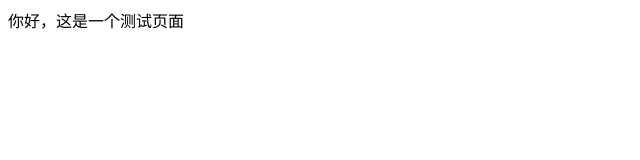
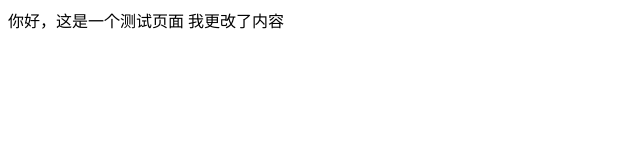
Before and after one commit to tongfuzz/blog, a plain HTML site: page index.html in a window 1280 px wide. Shown: the whole page, without its empty margins (0-640 px from the left). Drawn offline with Linux system fonts and the light colour scheme.

Commit message:
测试github pages

```diff
--- a/index.html
+++ b/index.html
@@ -6,6 +6,7 @@
   <body>
     <div>
       <span>你好，这是一个测试页面</span>
+      <span>我更改了内容</span>
     </div>
   </body>
 </html>
```
